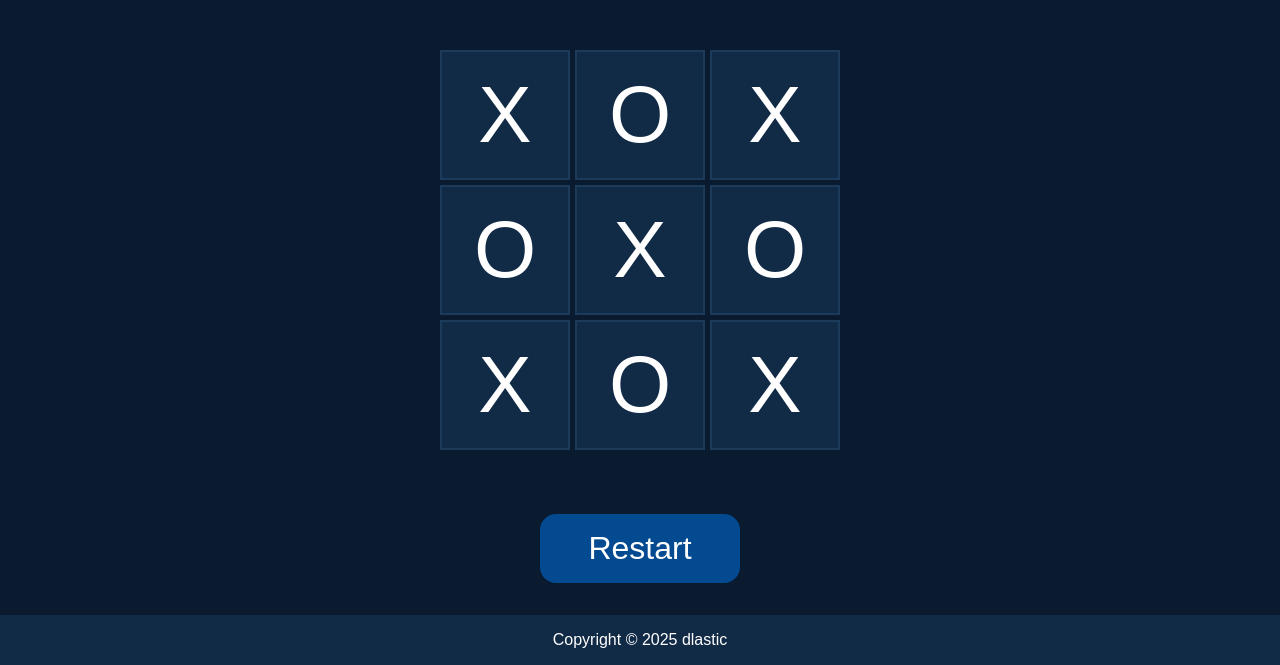
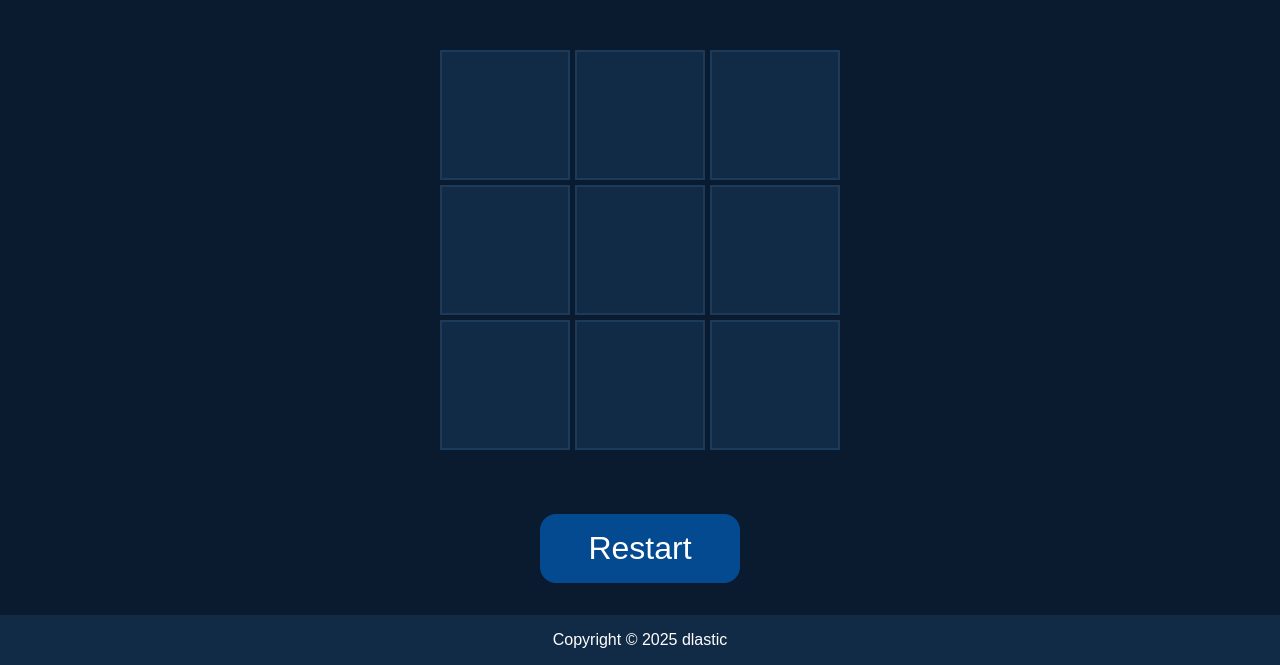
Before and after one commit to dlastic/odin-tic-tac-toe, a plain HTML site: page index.html in a window 1280 px wide. Shown: the part 157-822 px from the top of the page. Drawn offline with Linux system fonts and the light colour scheme.

Commit message:
Implement the logic for rendering the gameboard contents

```diff
--- a/index.html
+++ b/index.html
@@ -14,15 +14,15 @@
     <main class="main">
       <div class="message">Player X / O's turn</div>
       <div class="gameboard">
-        <div class="cell">X</div>
-        <div class="cell">O</div>
-        <div class="cell">X</div>
-        <div class="cell">O</div>
-        <div class="cell">X</div>
-        <div class="cell">O</div>
-        <div class="cell">X</div>
-        <div class="cell">O</div>
-        <div class="cell">X</div>
+        <div class="cell" data-index="0"></div>
+        <div class="cell" data-index="1"></div>
+        <div class="cell" data-index="2"></div>
+        <div class="cell" data-index="3"></div>
+        <div class="cell" data-index="4"></div>
+        <div class="cell" data-index="5"></div>
+        <div class="cell" data-index="6"></div>
+        <div class="cell" data-index="7"></div>
+        <div class="cell" data-index="8"></div>
       </div>
       <div class="btn-container">
         <button class="restart-btn">Restart</button>
--- a/script.js
+++ b/script.js
@@ -85,11 +85,32 @@ const GameController = (() => {
 const DisplayController = (() => {
   const messageDisplay = document.querySelector(".message");
   const boardContainer = document.querySelector(".gameboard");
+  const cells = document.querySelectorAll(".cell");
   const restartButton = document.querySelector(".restart-btn");
 
-  const renderBoard = () => {};
+  const renderBoard = () => {
+    const board = Gameboard.getBoard();
+
+    cells.forEach((cell, index) => {
+      cell.textContent = board[index];
+    });
+  };
 
   const updateMessage = () => {};
 
-  const bindEvents = () => {};
+  const bindEvents = () => {
+    cells.forEach((cell) => {
+      cell.addEventListener("click", () => {
+        const index = parseInt(cell.dataset.index);
+        GameController.playTurn(index);
+        renderBoard();
+      });
+    });
+  };
+
+  return { renderBoard, updateMessage, bindEvents };
 })();
+
+GameController.restart();
+DisplayController.bindEvents();
+DisplayController.renderBoard();
```
